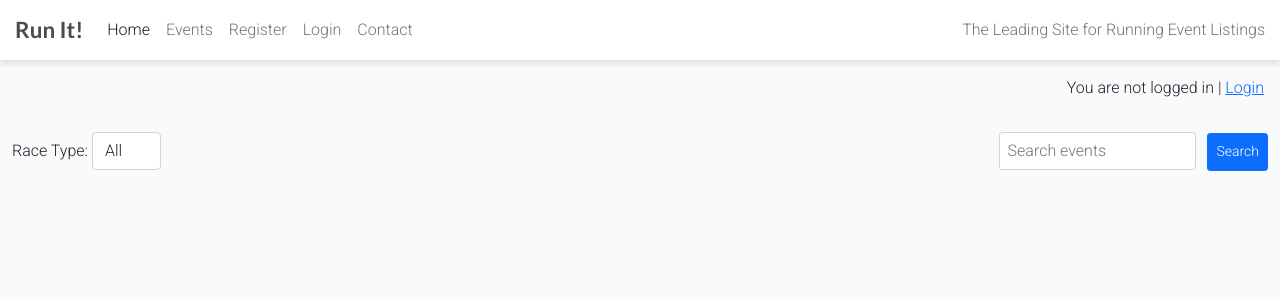
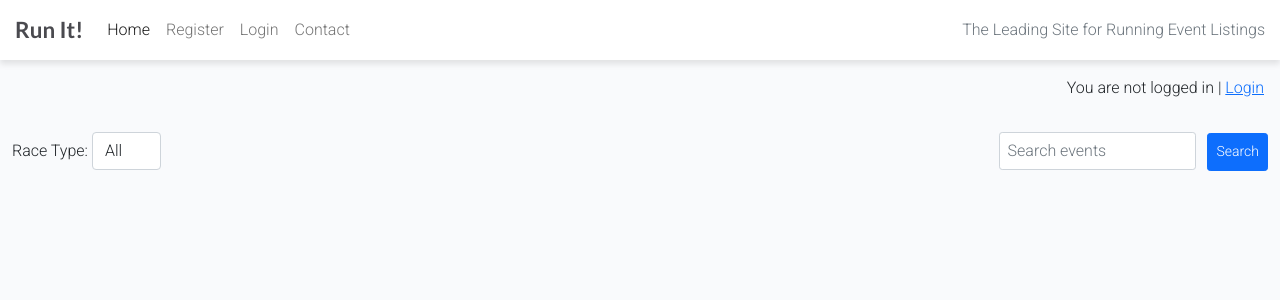
Before and after one commit to jdohertydev/runit, a Django app: page / in a window 1280 px wide. Shown: the top 300 px of the page. Run offline with Django 4.2, Linux system fonts and the light colour scheme; data that the repository does not hold is empty.

Commit message:
Restore code to working version

```diff
--- a/events_listing/templates/events_listing/landing_page.html
+++ /dev/null
@@ -1,6 +0,0 @@
-{% extends 'events_listing/base.html' %}
-
-{% block content %}
-<h1>Welcome to Our Running Events</h1>
-<p>This is the landing page for our site.</p>
-{% endblock %}
--- a/events_listing/urls.py
+++ b/events_listing/urls.py
@@ -8,6 +8,6 @@ URL patterns for the views in the Django application.
 urlpatterns = [
     path('', views.PostList.as_view(), name='home'),
     path('<slug:slug>/', views.PostEventDetailView.as_view(), name='postevent_detail'),
-    path('<slug:slug>/edit_comment/<int:comment_id>/', views.comment_edit, name='comment_edit'),
-    path('<slug:slug>/delete_comment/<int:comment_id>/', views.comment_delete, name='comment_delete'),
+    path('<slug:slug>/edit_comment/<int:comment_id>', views.comment_edit, name='comment_edit'),
+    path('<slug:slug>/delete_comment/<int:comment_id>', views.comment_delete, name='comment_delete'),
 ]
--- a/events_listing/views.py
+++ b/events_listing/views.py
@@ -8,12 +8,6 @@ from django.http import HttpResponseRedirect
 from django.urls import reverse
 from django.db.models import Q
 from .utils import send_signup_confirmation_email, send_unregistration_confirmation_email
-
-def landing_page(request):
-    return render(request, 'events_listing/landing_page.html')
-
-def events_listing(request):
-    return render(request, 'events_listing/index.html')
 
 class PostList(generic.ListView):
     """
--- a/templates/base.html
+++ b/templates/base.html
@@ -5,7 +5,6 @@
 {% url 'account_logout' as logout_url %}
 {% url 'account_update' as account_update_url %}
 {% url 'contact' as contact_url %}
-{% url 'events_listing' as events_listing_url %}
 
 <!DOCTYPE html>
 <html class="h-100" lang="en">
@@ -41,10 +40,6 @@
                     <li class="nav-item">
                         <a class="nav-link {% if request.path == home_url %}active{% endif %}" aria-current="page"
                             href="{% url 'home' %}">Home</a>
-                    </li>
-                    <li class="nav-item">
-                        <a class="nav-link {% if request.path == events_listing_url %}active{% endif %}"
-                            aria-current="page" href="{% url 'events_listing' %}">Events</a>
                     </li>
                     {% if user.is_authenticated %}
                     <li class="nav-item">
```
